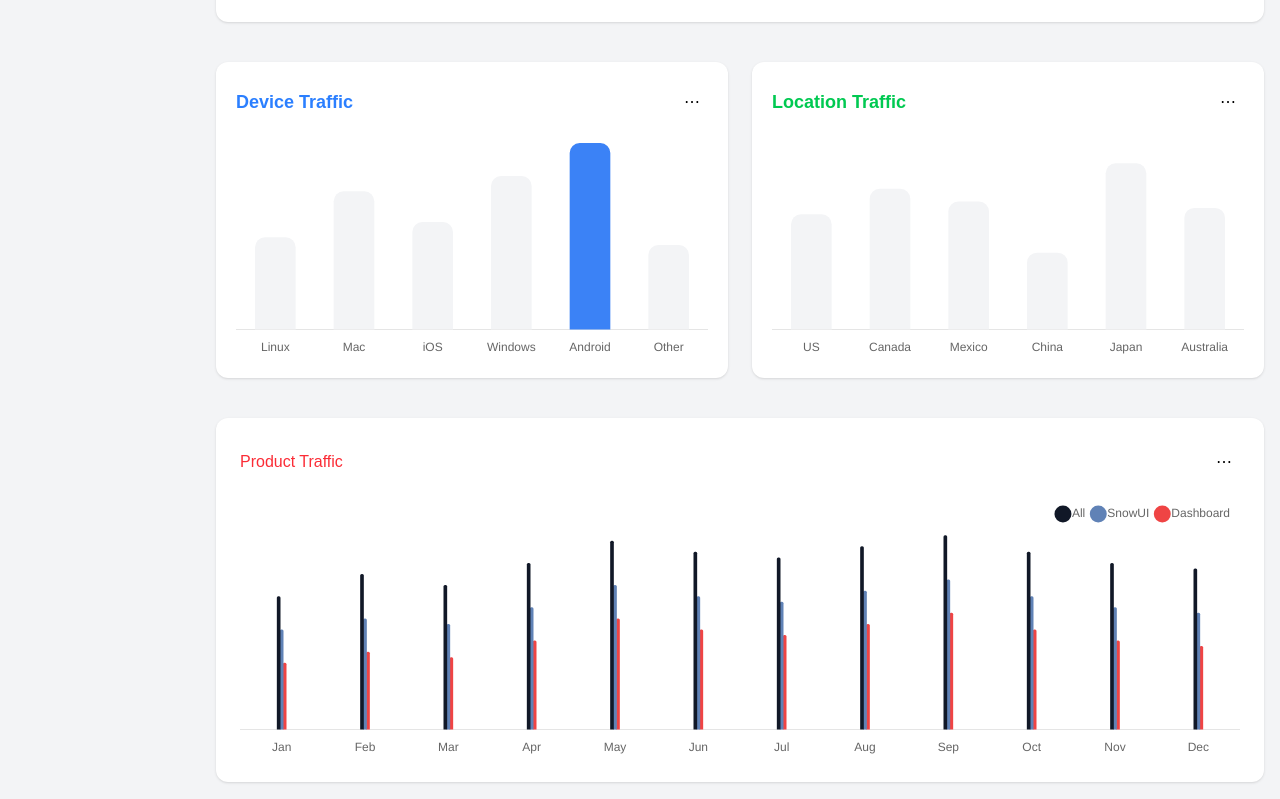
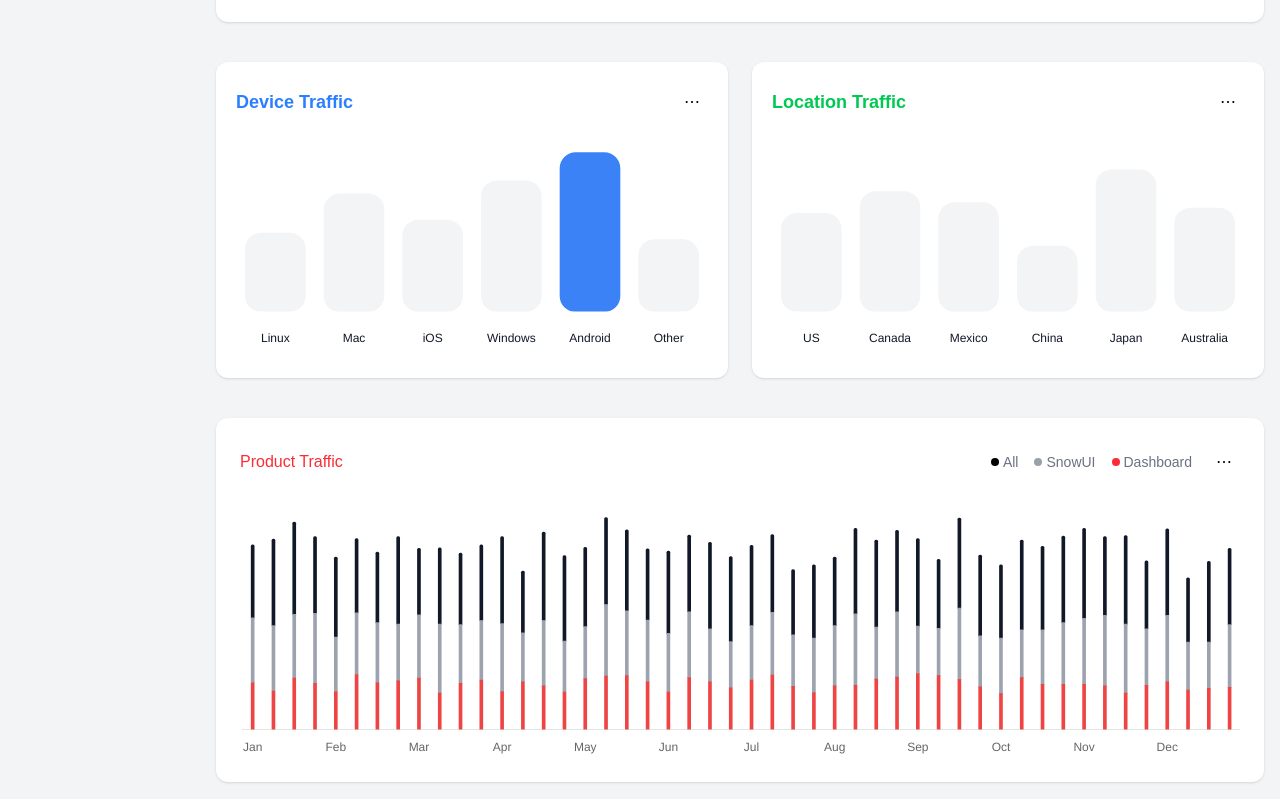
Before and after one commit to IntuzJainilS/figma-project, a Next.js app: page / in a window 1280 px wide. Shown: the part 621-1420 px from the top of the page. Built offline with nearby package versions, Linux system fonts and the light colour scheme.

Commit message:
updated all three graph as per figma

```diff
--- a/app/components/DeviceLocationTraffic.tsx
+++ b/app/components/DeviceLocationTraffic.tsx
@@ -25,8 +25,11 @@ export default function DeviceLocationTraffic() {
           "#3b82f6",
           "#f3f4f6",
         ],
-        borderRadius: 10,
-        barThickness: 40,
+        borderRadius: 16,
+        borderSkipped: false,
+        barThickness: 60,
+        categoryPercentage: 0.6,
+        barPercentage: 0.9,
       },
     ],
   };
@@ -37,8 +40,11 @@ export default function DeviceLocationTraffic() {
       {
         data: [180, 220, 200, 120, 260, 190],
         backgroundColor: "#f3f4f6",
-        borderRadius: 10,
-        barThickness: 40,
+        borderRadius: 16,
+        borderSkipped: false,
+        barThickness: 60,
+        categoryPercentage: 0.6,
+        barPercentage: 0.9,
       },
     ],
   };
@@ -46,22 +52,46 @@ export default function DeviceLocationTraffic() {
   const options = {
     responsive: true,
     maintainAspectRatio: false,
+    layout: {
+      padding: {
+        top: 10,
+        bottom: 0,
+        left: 0,
+        right: 0,
+      },
+    },
     plugins: {
       legend: { display: false },
       tooltip: {
         backgroundColor: "#111827",
-        padding: 8,
+        padding: 10,
+        borderRadius: 8,
         displayColors: false,
+        titleFont: { size: 12 },
+        bodyFont: { size: 12 },
         callbacks: {
           label: (ctx: any) => `${ctx.raw}K`,
         },
       },
     },
     scales: {
-      y: { display: false },
-      x: { grid: { display: false } },
+      y: {
+        display: false,
+        grid: { display: false },
+        border: { display: false },
+      },
+      x: {
+        grid: { display: false },
+        border: { display: false }, // removes bottom line
+        ticks: {
+          padding: 12,
+          font: { size: 12 },
+          color: "#111827",
+        },
+      },
     },
   };
+
 
   return (
     <div className="grid grid-cols-1 xl:grid-cols-2 gap-6 mt-10">
--- a/app/components/ProductTraffic.tsx
+++ b/app/components/ProductTraffic.tsx
@@ -13,32 +13,46 @@ import { Bar } from "react-chartjs-2";
 ChartJS.register(CategoryScale, LinearScale, BarElement, Tooltip, Legend);
 
 export default function ProductTraffic() {
+  const labels = [
+    "Jan", "", "", "",
+    "Feb", "", "", "",
+    "Mar", "", "", "",
+    "Apr", "", "", "",
+    "May", "", "", "",
+    "Jun", "", "", "",
+    "Jul", "", "", "",
+    "Aug", "", "", "",
+    "Sep", "", "", "",
+    "Oct", "", "", "",
+    "Nov", "", "", "",
+    "Dec", "", "", "",
+  ];
+
   const data = {
-    labels: [
-      "Jan","Feb","Mar","Apr","May","Jun",
-      "Jul","Aug","Sep","Oct","Nov","Dec",
-    ],
+    labels,
     datasets: [
       {
-        label: "All",
-        data: [120,140,130,150,170,160,155,165,175,160,150,145],
-        backgroundColor: "#111827",
+        label: "Dashboard",
+        data: Array.from({ length: 48 }, () => Math.floor(70 + Math.random() * 40)),
+        backgroundColor: "#ef4444",
         barThickness: 3,
-        borderRadius: 4,
+        categoryPercentage: 1.0,
+        barPercentage: 1.0,
+        borderRadius: 6,
       },
       {
         label: "SnowUI",
-        data: [90,100,95,110,130,120,115,125,135,120,110,105],
-        backgroundColor: "#6082B6",
+        data: Array.from({ length: 48 }, () => Math.floor(90 + Math.random() * 50)),
+        backgroundColor: "#9ca3af",
         barThickness: 3,
-        borderRadius: 4,
+        borderRadius: 6,
       },
       {
-        label: "Dashboard",
-        data: [60,70,65,80,100,90,85,95,105,90,80,75],
-        backgroundColor: "#ef4444",
+        label: "All",
+        data: Array.from({ length: 48 }, () => Math.floor(120 + Math.random() * 60)),
+        backgroundColor: "#111827",
         barThickness: 3,
-        borderRadius: 4,
+        borderRadius: 6,
       },
     ],
   };
@@ -48,12 +62,7 @@ export default function ProductTraffic() {
     maintainAspectRatio: false,
     plugins: {
       legend: {
-        position: "top",
-        align: "end",
-        labels: {
-          usePointStyle: true,
-          boxWidth: 6,
-        },
+       display:false,
       },
       tooltip: {
         backgroundColor: "#111827",
@@ -63,27 +72,49 @@ export default function ProductTraffic() {
     scales: {
       y: {
         display: false,
+        stacked: true,
       },
       x: {
         grid: { display: false },
+        stacked: true,
+        ticks: {
+          autoSkip: false,
+          maxRotation: 0,
+        },
       },
     },
   };
 
   return (
     <div className="bg-white rounded-xl p-6 shadow mt-10">
-      {/* HEADER */}
-      <div className="flex items-center justify-between mb-4">
-        <h3 className="text-red-500 font-medium">
-          Product Traffic
-        </h3>
+     <div className="flex items-center justify-between mb-4">
+  <h3 className="text-red-500 font-medium">Product Traffic</h3>
 
-        <button className="p-2 rounded-lg hover:bg-gray-100">
-          ⋯
-        </button>
-      </div>
+  <div className="flex items-center gap-4">
+    {/* RADIO */}
+    <div className="flex items-center gap-4 text-sm text-gray-500">
+      <label className="flex items-center gap-1 cursor-pointer">
+        <span className="w-2 h-2 rounded-full bg-black"></span>
+        All
+      </label>
 
-      {/* CHART */}
+      <label className="flex items-center gap-1 cursor-pointer">
+        <span className="w-2 h-2 rounded-full bg-gray-400"></span>
+        SnowUI
+      </label>
+
+      <label className="flex items-center gap-1 cursor-pointer">
+        <span className="w-2 h-2 rounded-full bg-red-500"></span>
+        Dashboard
+      </label>
+    </div>
+
+    {/* MENU */}
+    <button className="p-2 rounded-lg hover:bg-gray-100">⋯</button>
+  </div>
+</div>
+
+
       <div className="h-65">
         <Bar data={data} options={options} />
       </div>
--- a/app/components/UsersChartSection.tsx
+++ b/app/components/UsersChartSection.tsx
@@ -27,13 +27,13 @@ export default function UsersChartSection() {
     const [activeTab, setActiveTab] = useState("Users");
 
     const data = {
-        labels: ["Jan", "Feb", "Mar", "Apr", "May", "Jun"],
+        labels: ["Jan", "", "Feb", "", "Mar", "", "Apr", "", "May", "", "Jun", ""],
         datasets: [
             {
-                data: [40, 20, 35, 55, 42, 50],
+                data: [40, 10, 20, 30, 25, 40, 55, 35, 42, 60, 50, 55],
                 borderColor: "#a855f7",
                 borderWidth: 2,
-                tension: 0.4,
+                tension: 0,
                 fill: true,
                 backgroundColor: (context: any) => {
                     const ctx = context.chart.ctx;
@@ -42,7 +42,8 @@ export default function UsersChartSection() {
                     gradient.addColorStop(1, "rgba(168,85,247,0)");
                     return gradient;
                 },
-                pointRadius: 5,
+                pointRadius: 4,
+                pointHoverRadius: 6,
                 pointBackgroundColor: "#000",
                 pointBorderColor: "#fff",
                 pointBorderWidth: 2,
@@ -73,8 +74,8 @@ export default function UsersChartSection() {
                             key={tab}
                             onClick={() => setActiveTab(tab)}
                             className={`pb-2 transition ${activeTab === tab
-                                    ? "text-purple-600 border-b-2 border-purple-600 font-medium"
-                                    : "text-gray-400"
+                                ? "text-purple-600 border-b-2 border-purple-600 font-medium"
+                                : "text-gray-400"
                                 }`}
                         >
                             {tab}
```
